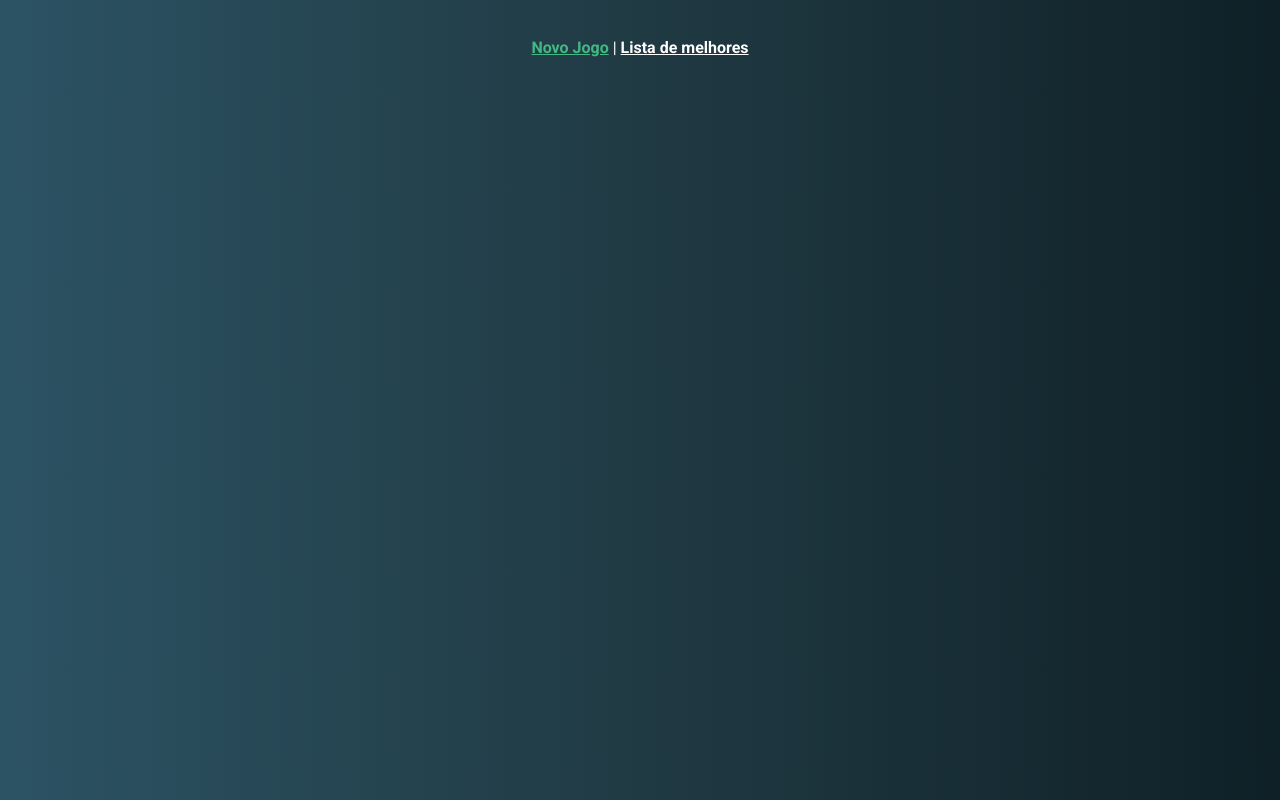
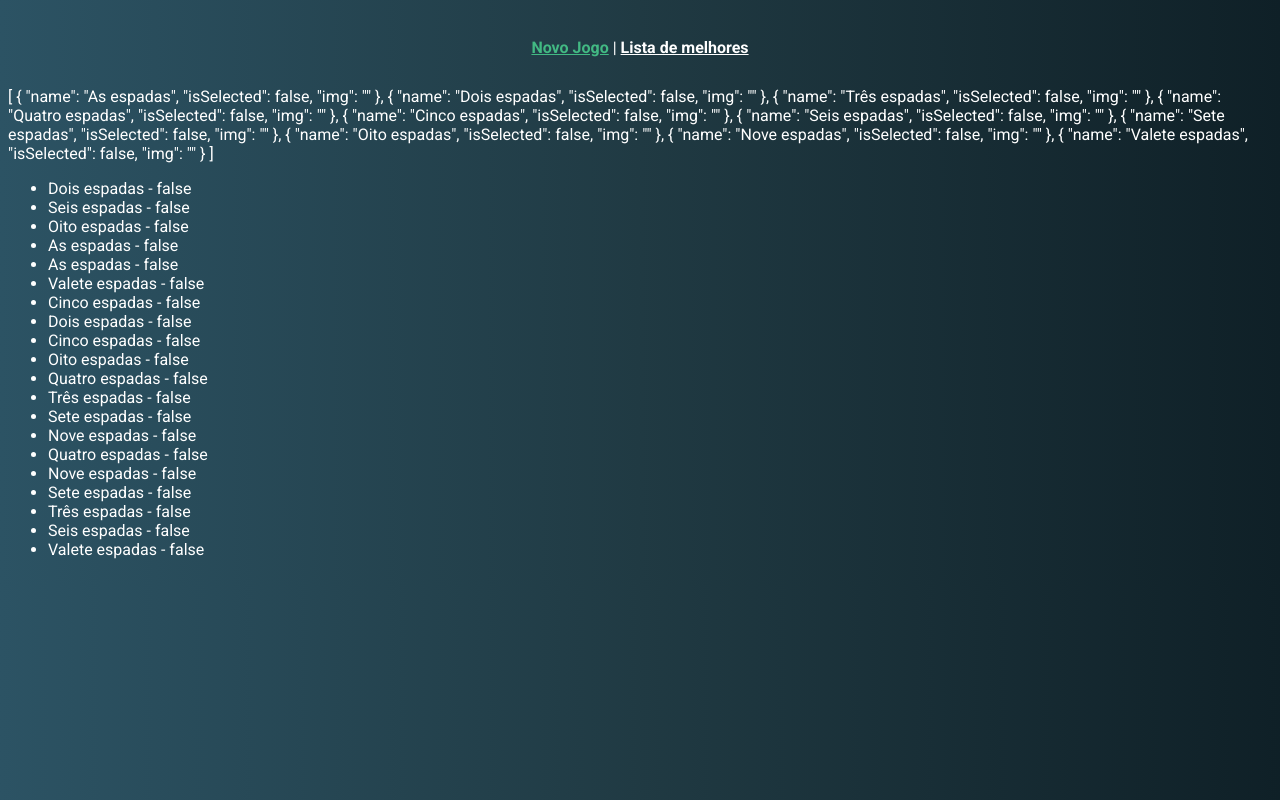
Before and after one commit to felipebiel/vue-memory-game, a Vue app: page / in a window 1280 px wide. Built offline with nearby package versions, Linux system fonts and the light colour scheme.

Commit message:
new: rascunho da duplicação das cartas com lodash

```diff
--- a/src/views/Home.vue
+++ b/src/views/Home.vue
@@ -1,11 +1,58 @@
 <template>
   <div class="home">
-
+    {{ playingCards }}
+    <ul>
+      <li v-for="(card, index) in cardsGame" :key="index" @click="selectedCard(card)">{{ card.name }} - {{ card.isSelected }}</li>
+    </ul>
   </div>
 </template>
 
 <script>
+import _cloneDeep from 'lodash/cloneDeep';
+
 export default {
-  name: 'Home',
-}
+  name: "Home",
+  data() {
+    return {
+      playingCards: [
+        { name: "As espadas", isSelected: false, img: "" },
+        { name: "Dois espadas", isSelected: false, img: "" },
+        { name: "Três espadas", isSelected: false, img: "" },
+        { name: "Quatro espadas", isSelected: false, img: "" },
+        { name: "Cinco espadas", isSelected: false, img: "" },
+        { name: "Seis espadas", isSelected: false, img: "" },
+        { name: "Sete espadas", isSelected: false, img: "" },
+        { name: "Oito espadas", isSelected: false, img: "" },
+        { name: "Nove espadas", isSelected: false, img: "" },
+        { name: "Valete espadas", isSelected: false, img: "" },
+        // {name: 'Dama espadas', isSelected: false, img: ''},
+        // {name: 'Rei espadas', isSelected: false, img: ''},
+      ],
+      cardsGame: [],
+    };
+  },
+  created() {
+    this.cardsGame = this.shuffleArray(this.cardsGame.concat(_cloneDeep([...this.playingCards]), _cloneDeep([...this.playingCards])));
+  },
+  methods: {
+    selectedCard(card) {
+      card.isSelected = true;
+    },
+    shuffleArray(array) {
+      let counter = array.length;
+      let temp = null;
+      let index = null;
+      while (counter > 0) {
+        index = Math.floor(Math.random() * counter);
+        counter--;
+        temp = array[counter];
+        array[counter] = array[index];
+        array[index] = temp;
+      }
+      return array;
+    },
+  },
+};
 </script>
+<style lang="scss" scoped>
+</style>
```
